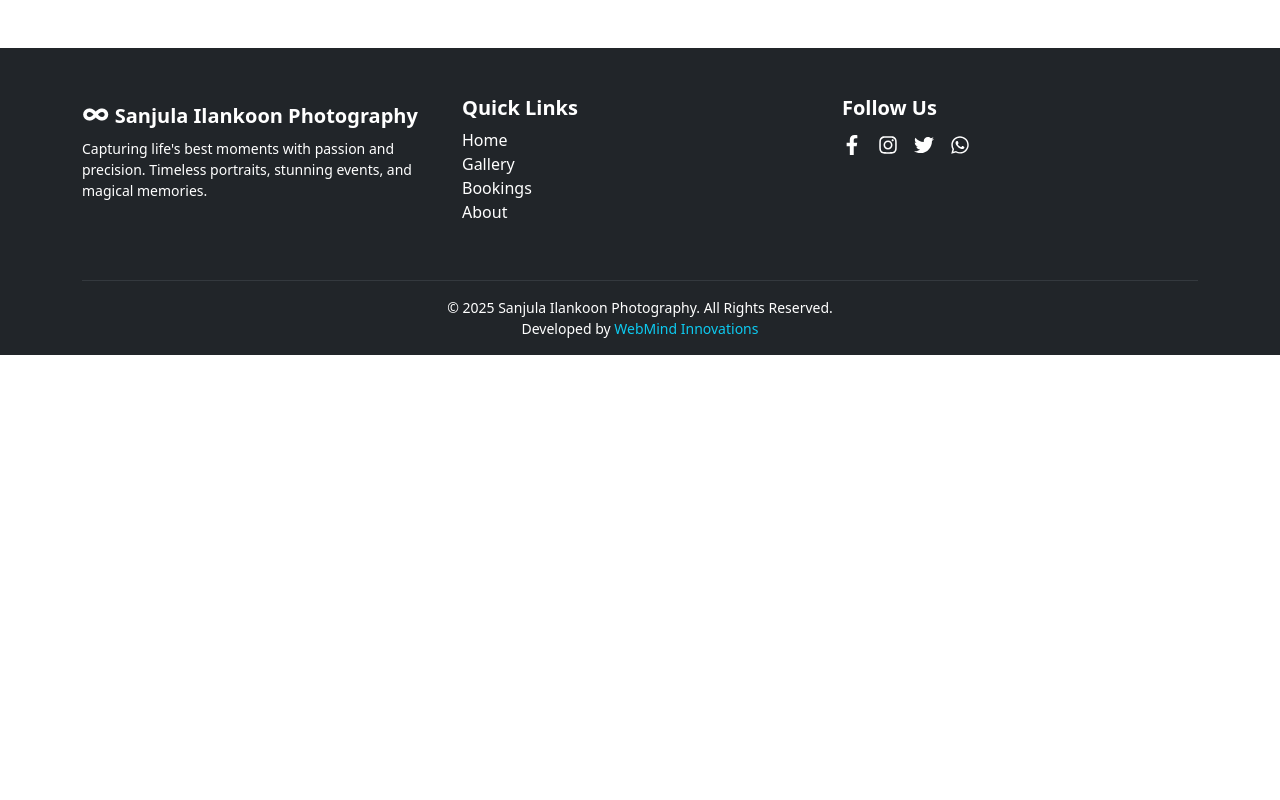
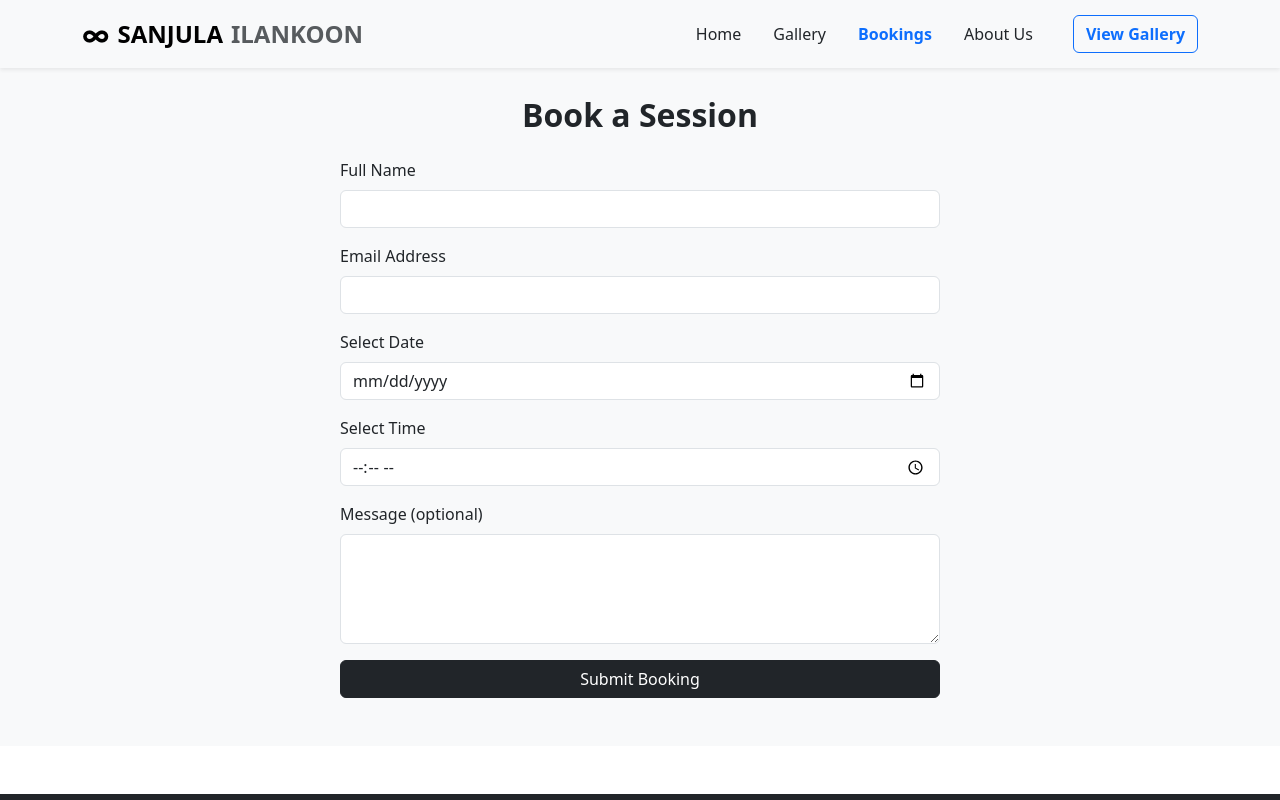
Before and after one commit to tharindu125/Sanjula_Ilankoon_Photography, a React (Vite) app: page /bookings in a window 1280 px wide. Shown: the top 800 px of the page. Built offline with nearby package versions, Linux system fonts and the light colour scheme.

Commit message:
edit image gallery and bokking page

```diff
--- a/src/App.jsx
+++ b/src/App.jsx
@@ -5,6 +5,7 @@ import { useEffect } from 'react';
 import { useLocation } from 'react-router-dom';
 import Home from './pages/Home';
 import Portfolio from './pages/Portfolio';
+import Booking from './pages/Booking';
 import Footer from './components/Footer';
 
 function App() {
@@ -25,6 +26,7 @@ function App() {
       <Routes>
         <Route path="/" element={<Home />} />
         <Route path="/portfolio" element={<Portfolio />} />
+        <Route path="/bookings" element={<Booking />} />
       </Routes>
       <Footer />
     </>
--- a/src/components/Navbar.jsx
+++ b/src/components/Navbar.jsx
@@ -22,7 +22,7 @@ function CustomNavbar() {
             <Nav.Link as={Link} to="/" className={getNavLinkClass('/')}>Home</Nav.Link>
             <Nav.Link as={Link} to="/portfolio" className={getNavLinkClass('/portfolio')}>Gallery</Nav.Link>
             <Nav.Link as={Link} to="/bookings" className={getNavLinkClass('/bookings')}>Bookings</Nav.Link>
-            <Nav.Link as={Link} to="/about" className={getNavLinkClass('/about')}>About Us</Nav.Link>
+            <Nav.Link as={Link} to="/#about" className={getNavLinkClass('/about')}>About Us</Nav.Link>
 
             <Nav.Item className="ms-3">
               <Link to="/portfolio" className="btn btn-outline-primary fw-semibold">
--- /dev/null
+++ b/src/pages/Booking.jsx
@@ -0,0 +1,100 @@
+import React, { useState } from 'react';
+import Navbar from '../components/Navbar';
+
+const Booking = () => {
+  const [formData, setFormData] = useState({
+    name: '',
+    email: '',
+    date: '',
+    time: '',
+    message: '',
+  });
+
+  const handleChange = (e) => {
+    setFormData({ ...formData, [e.target.name]: e.target.value });
+  };
+
+  const handleSubmit = (e) => {
+    e.preventDefault();
+    console.log('Booking submitted:', formData);
+    alert('Thank you! Your booking request has been sent.');
+    // You can integrate Formspree, EmailJS or backend API here
+  };
+
+  return (
+    <>
+      <Navbar />
+      <section className="booking-section bg-light py-5 mt-5">
+        <div className="container">
+          <h2 className="text-center fw-bold mb-4">Book a Session</h2>
+          <form onSubmit={handleSubmit} className="mx-auto" style={{ maxWidth: '600px' }}>
+            <div className="mb-3">
+              <label className="form-label">Full Name</label>
+              <input
+                type="text"
+                className="form-control"
+                name="name"
+                value={formData.name}
+                onChange={handleChange}
+                required
+              />
+            </div>
+
+            <div className="mb-3">
+              <label className="form-label">Email Address</label>
+              <input
+                type="email"
+                className="form-control"
+                name="email"
+                value={formData.email}
+                onChange={handleChange}
+                required
+              />
+            </div>
+
+            <div className="mb-3">
+              <label className="form-label">Select Date</label>
+              <input
+                type="date"
+                className="form-control"
+                name="date"
+                value={formData.date}
+                onChange={handleChange}
+                required
+              />
+            </div>
+
+            <div className="mb-3">
+              <label className="form-label">Select Time</label>
+              <input
+                type="time"
+                className="form-control"
+                name="time"
+                value={formData.time}
+                onChange={handleChange}
+                required
+              />
+            </div>
+
+            <div className="mb-3">
+              <label className="form-label">Message (optional)</label>
+              <textarea
+                className="form-control"
+                name="message"
+                rows="4"
+                value={formData.message}
+                onChange={handleChange}
+              ></textarea>
+            </div>
+
+            <button type="submit" className="btn btn-dark w-100">
+              Submit Booking
+            </button>
+          </form>
+        </div>
+      </section>
+    </>
+  );
+};
+
+export default Booking;
--- a/src/pages/Portfolio.jsx
+++ b/src/pages/Portfolio.jsx
@@ -1,16 +1,22 @@
 import React, { useState } from 'react';
 import Masonry from 'react-masonry-css';
 import Navbar from '../components/Navbar';
+import image01 from '../assets/Image_landsape.png';
+import image02 from '../assets/Image_potrait.png';
 
 const categories = ['All', 'Wedding', 'Portraits', 'Frames', 'Function'];
 
 const images = [
-  { id: 1, url: '/gallery/wedding1.jpg', category: 'Wedding' },
-  { id: 2, url: '/gallery/portrait1.jpg', category: 'Portraits' },
-  { id: 3, url: '/gallery/wedding2.jpg', category: 'Wedding' },
-  { id: 4, url: '/gallery/frames1.jpg', category: 'Frames' },
-  { id: 5, url: '/gallery/function1.jpg', category: 'Function' },
-  { id: 6, url: '/gallery/portrait2.jpg', category: 'Portraits' },
+  { id: 1, url: 'image01', category: 'Wedding' },
+  { id: 2, url: 'image02', category: 'Portraits' },
+  { id: 3, url: 'image01', category: 'Wedding' },
+  { id: 4, url: 'image02', category: 'Frames' },
+  { id: 5, url: 'image02', category: 'Function' },
+  { id: 6, url: 'image01', category: 'Portraits' },
+  { id: 7, url: 'image02', category: 'Portraits' },
+  { id: 8, url: 'image01', category: 'Portraits' },
+  { id: 9, url: 'image01', category: 'Portraits' },
+
   // Add more images as needed
 ];
 
@@ -69,7 +75,7 @@ const Gallery = () => {
             {filteredImages.map((img) => (
               <div key={img.id} className="gallery-img-wrapper">
                 <img
-                  src={img.url}
+                  src={img.url === 'image01' ? image01 : image02}
                   alt={img.category}
                   className="img-fluid rounded shadow-sm"
                 />
```
Also changed, not shown: src/assets/Image_landsape.png (added), src/assets/Image_potrait.png (added).
